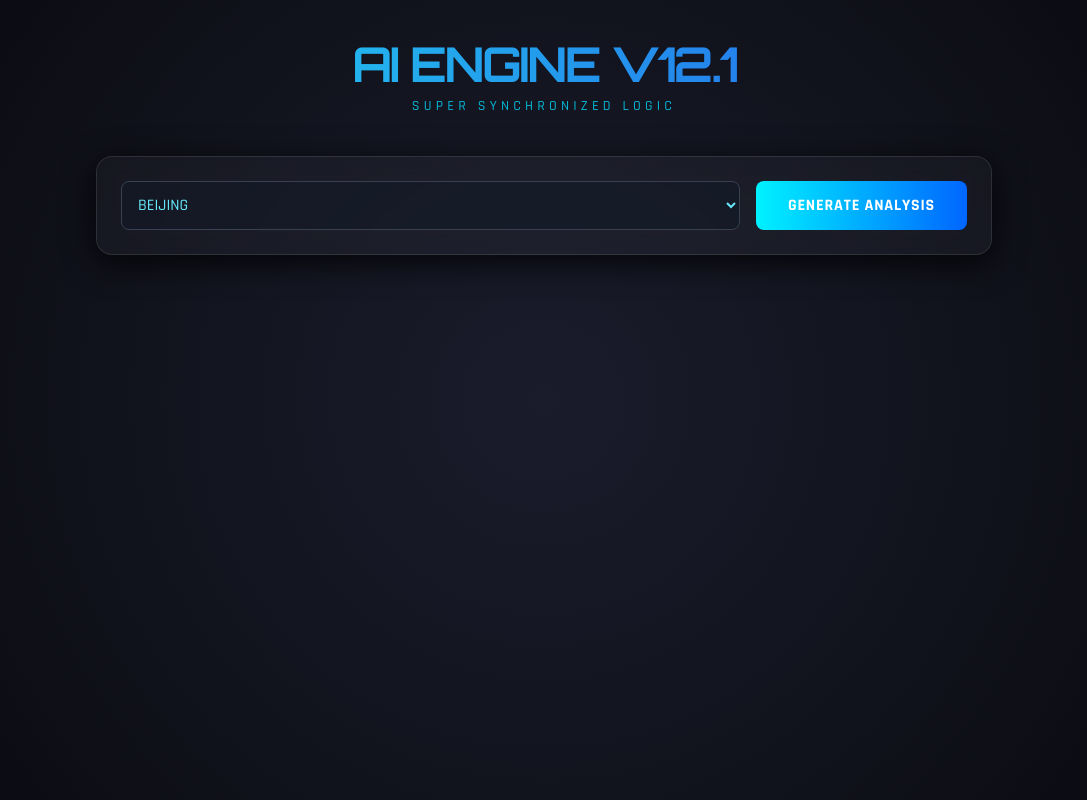
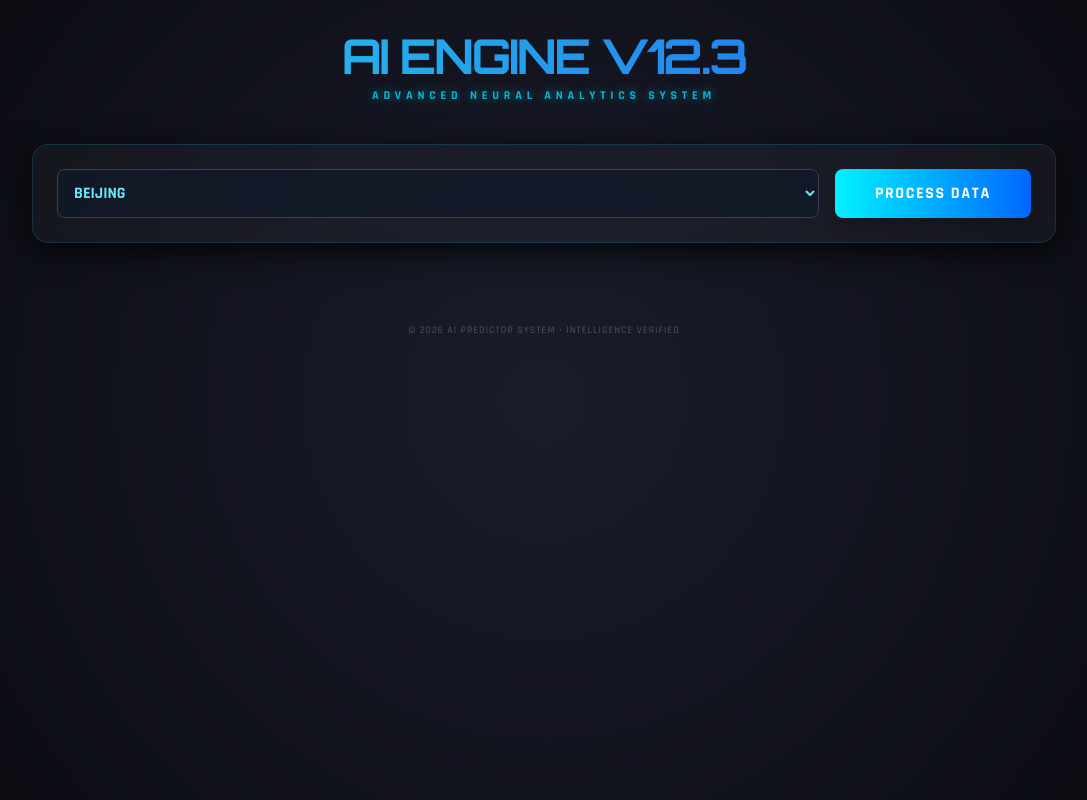
Before and after one commit to pepekosonghiji/rumus-togel, a Flask app: page / in a window 1280 px wide. Shown: the whole page, without its empty margins (96-1183 px from the left). Run offline with Flask 3, Linux system fonts and the light colour scheme; some libraries are stand-ins or nearby versions.

Commit message:
Update index.html

```diff
--- a/templates/index.html
+++ b/templates/index.html
@@ -3,7 +3,7 @@
 <head>
     <meta charset="UTF-8">
     <meta name="viewport" content="width=device-width, initial-scale=1.0">
-    <title>AI ENGINE V12.1 - FUTURISTIC ANALYTICS</title>
+    <title>AI ENGINE V12.3 - FUTURISTIC ANALYTICS</title>
     <script src="https://cdn.tailwindcss.com"></script>
     <script src="https://cdnjs.cloudflare.com/ajax/libs/html2canvas/1.4.1/html2canvas.min.js"></script>
     <link href="https://fonts.googleapis.com/css2?family=Orbitron:wght@400;700&family=Rajdhani:wght@300;500;700&display=swap" rel="stylesheet">
@@ -11,18 +11,16 @@
         body {
             background: radial-gradient(circle at center, #1a1c2c 0%, #0a0b10 100%);
             font-family: 'Rajdhani', sans-serif;
+            color: #e2e8f0;
         }
         .font-orbitron { font-family: 'Orbitron', sans-serif; }
         .glass-card {
             background: rgba(255, 255, 255, 0.03);
-            backdrop-filter: blur(10px);
+            backdrop-filter: blur(12px);
             border: 1px solid rgba(255, 255, 255, 0.1);
             box-shadow: 0 8px 32px 0 rgba(0, 0, 0, 0.8);
         }
-        .neon-border {
-            border: 1px solid #00f2ff;
-            box-shadow: 0 0 10px rgba(0, 242, 255, 0.3);
-        }
+        .neon-text-cyan { text-shadow: 0 0 10px rgba(0, 242, 255, 0.5); }
         .btn-gradient {
             background: linear-gradient(90deg, #00f2ff, #0066ff);
             transition: all 0.3s ease;
@@ -31,155 +29,202 @@
             box-shadow: 0 0 20px rgba(0, 242, 255, 0.6);
             transform: translateY(-2px);
         }
-        @media (max-width: 640px) {
-            .text-responsive { font-size: 0.8rem; }
+        .number-box {
+            background: rgba(0, 0, 0, 0.4);
+            border-left: 3px solid #00f2ff;
         }
     </style>
 </head>
-<body class="text-gray-100 min-h-screen p-4 md:p-10">
+<body class="min-h-screen p-4 md:p-8">
 
-    <div class="max-w-4xl mx-auto">
+    <div class="max-w-5xl mx-auto">
         <div class="text-center mb-10">
             <h1 class="font-orbitron text-3xl md:text-5xl font-bold tracking-tighter text-transparent bg-clip-text bg-gradient-to-r from-cyan-400 to-blue-600 mb-2">
-                AI ENGINE V12.1
+                AI ENGINE V12.3
             </h1>
-            <p class="text-cyan-500 tracking-[0.3em] text-sm uppercase">Super Synchronized Logic</p>
+            <p class="text-cyan-500 tracking-[0.4em] text-xs uppercase font-bold neon-text-cyan">Advanced Neural Analytics System</p>
         </div>
 
-        <div class="glass-card rounded-2xl p-6 mb-8">
+        <div class="glass-card rounded-2xl p-6 mb-8 border-cyan-500/20">
             <form method="POST" class="flex flex-col md:flex-row gap-4">
-                <select name="market" class="flex-grow bg-gray-900/50 border border-gray-700 rounded-lg p-3 text-cyan-300 focus:outline-none focus:ring-2 focus:ring-cyan-500">
+                <select name="market" class="flex-grow bg-gray-900/80 border border-gray-700 rounded-lg p-3 text-cyan-300 focus:outline-none focus:ring-2 focus:ring-cyan-500 font-bold">
                     {% for m in markets %}
                     <option value="{{ m }}" {% if selected == m %}selected{% endif %}>{{ m }}</option>
                     {% endfor %}
                 </select>
-                <button type="submit" class="btn-gradient px-8 py-3 rounded-lg font-bold uppercase tracking-wider text-white">
-                    Generate Analysis
+                <button type="submit" class="btn-gradient px-10 py-3 rounded-lg font-bold uppercase tracking-widest text-white shadow-lg">
+                    Process Data
                 </button>
             </form>
         </div>
 
         {% if analysis == "error" %}
-        <div class="glass-card border-red-500/50 p-6 rounded-xl text-center text-red-400">
-            [!] DATA HISTORIS TIDAK CUKUP UNTUK ANALISA SISTEM
+        <div class="glass-card border-red-500/50 p-8 rounded-xl text-center">
+            <p class="text-red-400 font-bold tracking-widest">[!] SYSTEM FAILURE: INSUFFICIENT HISTORICAL DATA</p>
         </div>
         {% elif analysis %}
 
-        <div id="capture-area" class="glass-card rounded-2xl overflow-hidden border border-gray-800">
-            <div class="bg-gradient-to-r from-cyan-900/20 to-transparent p-6 border-b border-gray-800 flex justify-between items-center">
+        <div id="capture-area" class="glass-card rounded-3xl overflow-hidden border border-white/10 shadow-2xl">
+            <div class="bg-gradient-to-r from-cyan-900/30 to-blue-900/10 p-6 border-b border-white/10 flex justify-between items-center">
                 <div>
-                    <h2 class="text-2xl font-orbitron font-bold text-cyan-400">{{ selected }}</h2>
-                    <p class="text-xs text-gray-500">System Analysis Date: <span id="current-date"></span></p>
+                    <h2 class="text-3xl font-orbitron font-bold text-cyan-400 tracking-tighter">{{ selected }}</h2>
+                    <p class="text-[10px] text-gray-500 uppercase tracking-widest mt-1">Generated: <span id="current-date"></span></p>
                 </div>
                 <div class="text-right">
-                    <span class="block text-xs text-gray-400 uppercase">Last Result</span>
-                    <span class="text-2xl font-mono font-bold text-white">{{ analysis.last_res }}</span>
+                    <span class="block text-[10px] text-cyan-500 uppercase font-bold tracking-widest">Last Result</span>
+                    <span class="text-4xl font-mono font-bold text-white neon-text-cyan">{{ analysis.last_res }}</span>
                 </div>
             </div>
 
-            <div class="p-6 space-y-8">
-                <div class="grid grid-cols-1 md:grid-cols-3 gap-6">
-                    <div class="md:col-span-2 p-4 bg-black/40 rounded-xl border-l-4 border-cyan-500">
-                        <span class="text-xs uppercase text-cyan-500 font-bold">BBFS Rekomendasi</span>
-                        <div class="text-4xl md:text-5xl font-mono tracking-tighter text-white mt-1">{{ analysis.bbfs }}</div>
+            <div class="p-6 md:p-8 space-y-8">
+                <div class="grid grid-cols-1 md:grid-cols-3 gap-4">
+                    <div class="bg-black/40 p-4 rounded-xl border border-cyan-500/30">
+                        <span class="text-[10px] uppercase text-cyan-500 tracking-[0.2em] font-bold">Angka Main (AM)</span>
+                        <div class="text-3xl font-orbitron text-white mt-2">{{ analysis.am }}</div>
                     </div>
-                    <div class="p-4 bg-black/40 rounded-xl border-l-4 border-blue-500 text-center">
-                        <span class="text-xs uppercase text-blue-500 font-bold">Shio On</span>
+                    <div class="bg-black/40 p-4 rounded-xl border border-purple-500/30">
+                        <span class="text-[10px] uppercase text-purple-500 tracking-[0.2em] font-bold">Angka Lari (AL)</span>
+                        <div class="text-3xl font-orbitron text-purple-200 mt-2 italic">{{ analysis.al }}</div>
+                    </div>
+                    <div class="bg-black/40 p-4 rounded-xl border border-blue-500/30">
+                        <span class="text-[10px] uppercase text-blue-500 tracking-[0.2em] font-bold">Angka Ikut (AI)</span>
+                        <div class="text-3xl font-orbitron text-white mt-2">{{ analysis.ai }}</div>
+                    </div>
+                </div>
+
+                <div class="grid grid-cols-1 md:grid-cols-4 gap-4">
+                    <div class="md:col-span-3 number-box p-6 rounded-xl">
+                        <span class="text-xs uppercase text-cyan-400 font-bold tracking-widest">BBFS Rekomendasi V12.3</span>
+                        <div class="text-4xl md:text-6xl font-mono font-bold tracking-[0.2em] text-white mt-2">{{ analysis.bbfs }}</div>
+                    </div>
+                    <div class="bg-blue-600/10 p-6 rounded-xl border border-blue-500/30 text-center flex flex-col justify-center">
+                        <span class="text-xs uppercase text-blue-400 font-bold">Shio On</span>
                         <div class="text-3xl font-bold text-white mt-1">{{ analysis.shio }}</div>
                     </div>
                 </div>
 
-                <div class="flex flex-wrap gap-4 justify-between text-sm">
-                    <div class="bg-gray-800/50 px-4 py-2 rounded-full border border-gray-700">
-                        <span class="text-cyan-500">MACAU:</span> {{ analysis.macau }}
+                <div class="flex flex-wrap gap-4 justify-center md:justify-start text-sm font-bold">
+                    <div class="bg-gray-800/80 px-6 py-2 rounded-full border border-cyan-500/30 shadow-inner">
+                        <span class="text-cyan-400 mr-2 uppercase">Macau:</span> {{ analysis.macau }}
                     </div>
-                    <div class="bg-gray-800/50 px-4 py-2 rounded-full border border-gray-700">
-                        <span class="text-cyan-500">TWIN:</span> {{ analysis.twin }}
+                    <div class="bg-gray-800/80 px-6 py-2 rounded-full border border-red-500/30 shadow-inner">
+                        <span class="text-red-400 mr-2 uppercase">Twin:</span> {{ analysis.twin }}
                     </div>
                 </div>
 
                 <div class="grid grid-cols-1 md:grid-cols-2 gap-8">
-                    <div>
-                        <h3 class="text-cyan-400 font-bold mb-3 border-b border-cyan-900/50 pb-2">TOP 10 LINE 2D</h3>
-                        <div class="flex flex-wrap gap-2">
+                    <div class="space-y-4">
+                        <h3 class="text-cyan-400 font-bold text-sm tracking-widest border-b border-cyan-900 pb-2 uppercase">Top 10 Line 2D (Verified)</h3>
+                        <div class="grid grid-cols-5 gap-2">
                             {% for n in analysis.top2d %}
-                            <span class="bg-cyan-900/30 border border-cyan-500/30 px-3 py-1 rounded font-mono">{{ n }}</span>
+                            <div class="bg-cyan-900/20 border border-cyan-500/20 p-2 rounded text-center font-mono text-lg hover:bg-cyan-500/20 transition cursor-default">{{ n }}</div>
                             {% endfor %}
                         </div>
                     </div>
-                    <div>
-                        <h3 class="text-blue-400 font-bold mb-3 border-b border-blue-900/50 pb-2">TOP 10 LINE 3D</h3>
-                        <div class="grid grid-cols-2 gap-2 font-mono text-center">
+                    <div class="space-y-4">
+                        <h3 class="text-blue-400 font-bold text-sm tracking-widest border-b border-blue-900 pb-2 uppercase">Top 10 Line 3D (Positional)</h3>
+                        <div class="grid grid-cols-2 gap-2 font-mono">
                             {% for i in range(0, 10, 2) %}
-                            <div class="bg-blue-900/20 p-1 rounded">{{ analysis.top3d[i] }}</div>
-                            <div class="bg-blue-900/20 p-1 rounded">{{ analysis.top3d[i+1] }}</div>
+                            <div class="flex gap-2">
+                                <div class="bg-blue-900/20 w-full p-2 rounded text-center border border-blue-500/10">{{ analysis.top3d[i] }}</div>
+                                <div class="bg-blue-900/20 w-full p-2 rounded text-center border border-blue-500/10">{{ analysis.top3d[i+1] }}</div>
+                            </div>
                             {% endfor %}
                         </div>
                     </div>
                 </div>
 
-                <div>
-                    <h3 class="text-purple-400 font-bold mb-3 border-b border-purple-900/50 pb-2 text-center">TOP 10 LINE 4D</h3>
-                    <div class="grid grid-cols-2 md:grid-cols-5 gap-3 font-mono text-center">
+                <div class="space-y-4 pt-4">
+                    <h3 class="text-purple-400 font-bold text-sm tracking-widest border-b border-purple-900 pb-2 uppercase text-center">Top 10 Line 4D (High Accuracy)</h3>
+                    <div class="grid grid-cols-2 md:grid-cols-5 gap-3">
                         {% for n in analysis.top4d %}
-                        <div class="bg-purple-900/20 border border-purple-500/20 p-2 rounded text-purple-200">{{ n }}</div>
+                        <div class="bg-purple-900/10 border border-purple-500/20 p-3 rounded-lg text-center font-mono text-xl text-purple-200 tracking-tighter">{{ n }}</div>
                         {% endfor %}
                     </div>
                 </div>
             </div>
 
-            <div class="bg-cyan-900/10 p-4 text-center text-[10px] text-gray-600 uppercase tracking-widest">
-                AI Engine V12.1 Digital Signature: {{ selected }}-{{ analysis.last_res }}-OK
+            <div class="bg-black/60 p-4 text-center">
+                <p class="text-[9px] text-gray-600 uppercase tracking-[0.5em]">Neural Network Analysis • Security Encrypted • V12.3 Engine</p>
             </div>
         </div>
 
-        <div class="grid grid-cols-2 gap-4 mt-8">
-            <button onclick="copyAnalysis()" class="bg-gray-800 hover:bg-gray-700 p-4 rounded-xl flex items-center justify-center gap-3 transition border border-gray-700">
-                <span>📋</span> SALIN TEKS
+        <div class="grid grid-cols-1 md:grid-cols-2 gap-4 mt-10">
+            <button onclick="copyAnalysis()" class="bg-gray-900/50 hover:bg-gray-800 p-5 rounded-2xl flex items-center justify-center gap-4 transition-all border border-gray-700 hover:border-cyan-500 group">
+                <span class="text-2xl group-hover:scale-125 transition">📋</span>
+                <span class="font-bold tracking-widest uppercase text-sm">Salin Analisa Teks</span>
             </button>
-            <button onclick="takeScreenshot()" class="bg-gray-800 hover:bg-gray-700 p-4 rounded-xl flex items-center justify-center gap-3 transition border border-gray-700">
-                <span>📸</span> SCREENSHOT
+            <button onclick="takeScreenshot()" class="bg-gray-900/50 hover:bg-gray-800 p-5 rounded-2xl flex items-center justify-center gap-4 transition-all border border-gray-700 hover:border-blue-500 group">
+                <span class="text-2xl group-hover:scale-125 transition">📸</span>
+                <span class="font-bold tracking-widest uppercase text-sm">Simpan Hasil (PNG)</span>
             </button>
         </div>
 
         <textarea id="copyTarget" class="hidden">
-MARKET: {{ selected }}
-RESULT: {{ analysis.last_res }}
+📊 ANALISA AI V12.3 - {{ selected }}
+━━━━━━━━━━━━━━━━━━━━━━
+Result Terakhir: {{ analysis.last_res }}
+AM: {{ analysis.am }}
+AL: {{ analysis.al }}
+AI: {{ analysis.ai }}
+━━━━━━━━━━━━━━━━━━━━━━
 BBFS: [ {{ analysis.bbfs }} ]
 SHIO: {{ analysis.shio }}
 MACAU: {{ analysis.macau }}
 TWIN: {{ analysis.twin }}
+━━━━━━━━━━━━━━━━━━━━━━
+TOP 2D:
+{{ analysis.top2d | join(' - ') }}
 
-2D: {{ analysis.top2d | join(' - ') }}
-3D: {{ analysis.top3d | join(' - ') }}
-4D: {{ analysis.top4d | join(' - ') }}
+TOP 3D:
+{{ analysis.top3d | join(' - ') }}
+
+TOP 4D:
+{{ analysis.top4d | join(' - ') }}
+━━━━━━━━━━━━━━━━━━━━━━
+Generated by AI Engine V12.3
         </textarea>
         {% endif %}
+
+        <footer class="mt-20 text-center text-gray-600 pb-10">
+            <p class="text-[10px] tracking-widest uppercase">&copy; 2026 AI Predictor System • Intelligence Verified</p>
+        </footer>
     </div>
 
     <script>
-        // Set Realtime Date
-        document.getElementById('current-date').innerText = new Date().toLocaleString('id-ID');
+        // Update current date-time
+        const now = new Date();
+        document.getElementById('current-date').innerText = now.toLocaleString('id-ID', {
+            weekday: 'long', year: 'numeric', month: 'long', day: 'numeric', hour: '2-digit', minute: '2-digit'
+        });
 
+        // Copy Text Function
         function copyAnalysis() {
-            var copyText = document.getElementById("copyTarget");
+            const copyText = document.getElementById("copyTarget");
             copyText.select();
-            navigator.clipboard.writeText(copyText.value);
-            alert("✅ Analisa {{ selected }} berhasil disalin ke clipboard!");
+            copyText.setSelectionRange(0, 99999);
+            navigator.clipboard.writeText(copyText.value).then(() => {
+                alert("✅ ANALISA {{ selected }} BERHASIL DISALIN!");
+            });
         }
 
+        // Screenshot Function
         function takeScreenshot() {
             const area = document.getElementById('capture-area');
+            const btn = event.currentTarget;
+            btn.innerHTML = "<span>⏳</span> PROCESSING...";
+
             html2canvas(area, {
                 backgroundColor: '#0a0b10',
-                scale: 2, // Kualitas HD
-                logging: false,
-                useCORS: true
+                scale: 2,
+                useCORS: true,
+                logging: false
             }).then(canvas => {
                 const link = document.createElement('a');
-                link.download = 'Analisa-{{ selected }}.png';
+                link.download = 'AI-ANALYSIS-{{ selected }}-' + now.getTime() + '.png';
                 link.href = canvas.toDataURL('image/png');
                 link.click();
+                btn.innerHTML = "<span>📸</span> SIMPAN HASIL (PNG)";
             });
         }
     </script>
```
